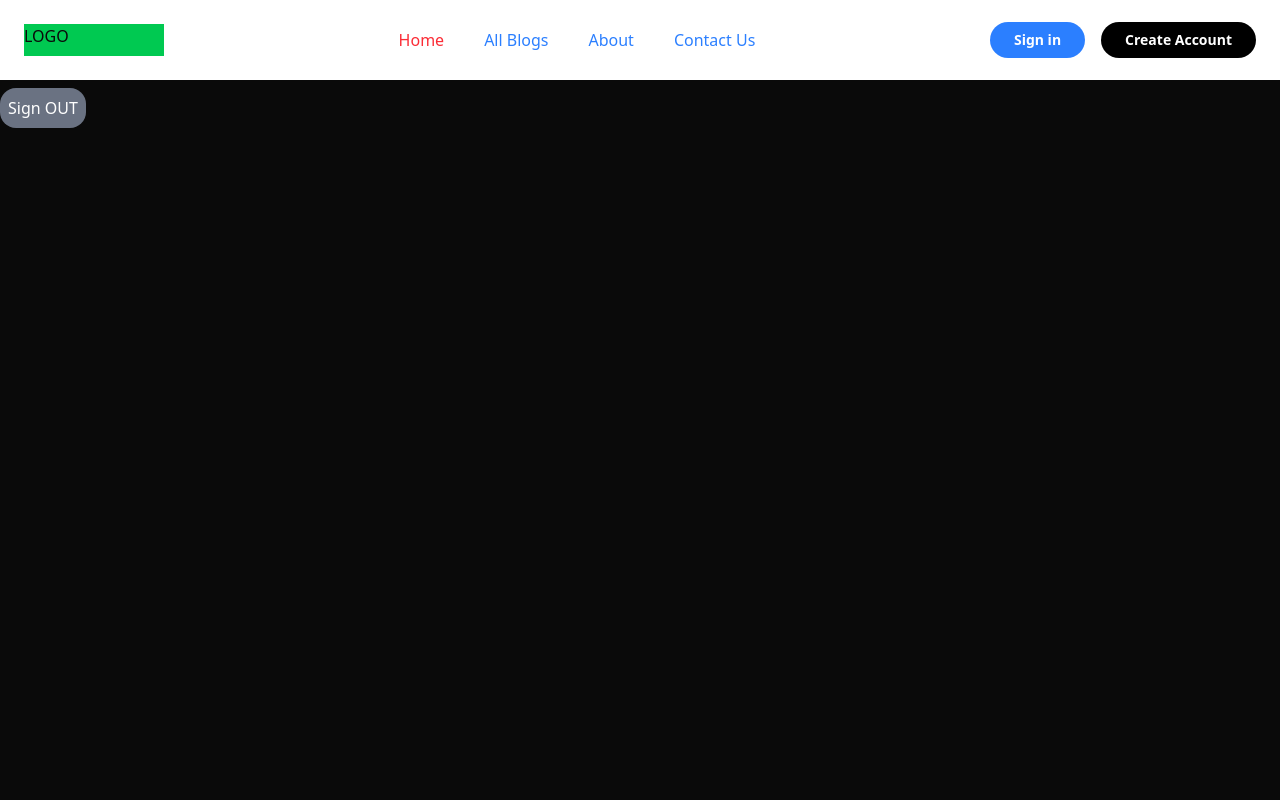
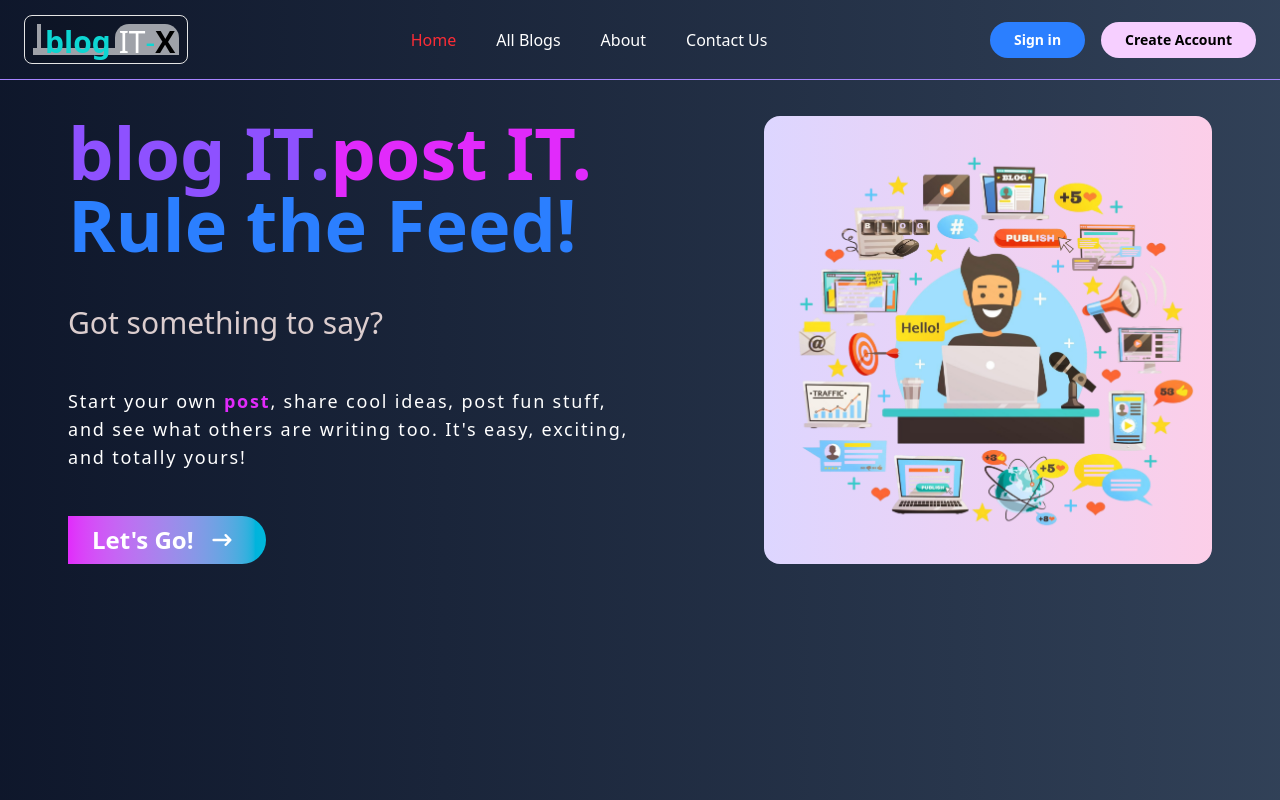
Before and after one commit to srmaharana1999/srm_blog, a Next.js app: page / in a window 1280 px wide. Built offline with nearby package versions, Linux system fonts and the light colour scheme; no server answers.

Commit message:
feat: add logo

```diff
--- a/app/(content)/page.tsx
+++ b/app/(content)/page.tsx
@@ -1,15 +1,40 @@
-"use client";
-import { signOut } from "next-auth/react";
+import CTA from "@/components/CTA";
+import Image from "next/image";
 
 const Home = () => {
   return (
-    <div className="mt-22">
-      <button
-        onClick={() => signOut()}
-        className="p-2 text-white bg-gray-500 rounded-2xl"
-      >
-        Sign OUT
-      </button>
+    <div className="mt-25 max-w-7xl w-full p-4">
+      <div className="w-11/12 mx-auto flex flex-col-reverse md:flex-row text-white gap-6 md:gap-0">
+        <div className="w-full md:w-1/2 bg-amber-90 flex flex-col gap-6 md:justify-between md:gap-0 text-center md:text-left">
+          <h1 className="text-5xl lg:text-7xl font-semibold ">
+            <text className="text-violet-500">blog IT.</text>
+            <text className="text-fuchsia-500">post IT.</text> <br />
+            <text className="text-blue-500">Rule the Feed!</text>
+          </h1>
+          <h3 className="text-2xl lg:text-3xl text-[#dbcdce] ">
+            Got something to say?{" "}
+          </h3>
+          <p className="md:text-xs lg:text-lg tracking-widest">
+            Start your own{" "}
+            <text className="text-fuchsia-500 font-semibold">post</text>, share
+            cool ideas, post fun stuff, and see what others are writing too.
+            It&apos;s easy, exciting, and totally yours!
+          </p>
+          <CTA />
+        </div>
+        <div className="h-full w-full md:w-1/2 justify-items-center md:justify-items-end-safe">
+          <div className="w-fit h-fit bg-gradient-to-r from-violet-200 to-pink-200 rounded-2xl ">
+            <div className="relative w-[80vw] md:w-[35vw] aspect-square">
+              <Image
+                src="/images/hero-image.png"
+                alt="hero_image"
+                fill
+                className="object-contain"
+              />
+            </div>
+          </div>
+        </div>
+      </div>
     </div>
   );
 };
--- a/app/globals.css
+++ b/app/globals.css
@@ -63,7 +63,7 @@
   --border: oklch(0.922 0 0);
   --input: oklch(0.922 0 0);
   --ring: oklch(0.708 0 0);
-  --chart-1: oklch(0.646 0.222 41.116);
+  --chart-1: oklch(0.7925 0.1347 192.37);
   --chart-2: oklch(0.6 0.118 184.704);
   --chart-3: oklch(0.398 0.07 227.392);
   --chart-4: oklch(0.828 0.189 84.429);
@@ -117,6 +117,15 @@
     @apply border-border outline-ring/50;
   }
   body {
-    @apply bg-foreground text-foreground;
+    @apply bg-gradient-to-r from-slate-900 to-slate-700 text-foreground;
   }
 }
+
+@layer components {
+  .lower-bar {
+    @apply relative w-fit after:block after:content-[''] after:h-[7px] after:w-full after:bg-white/60;
+  }
+  .left-bar {
+    @apply relative h-6 before:block before:content-[''] before:w-1 before:bg-white/60;
+  }
+}
--- /dev/null
+++ b/components/CTA/index.tsx
@@ -0,0 +1,16 @@
+import { HiArrowNarrowRight } from "react-icons/hi";
+
+const CTA = () => {
+  return (
+    <div>
+      <button
+        type="button"
+        className="pr-8 p-6 text-2xl text-left font-semibold py-2 bg-gradient-to-r from-fuchsia-500 to-cyan-500 rounded-full md:rounded-l-none mx-auto md:mx-0 flex items-center gap-4"
+      >
+        Let&apos;s Go! <HiArrowNarrowRight />
+      </button>
+    </div>
+  );
+};
+
+export default CTA;
--- a/components/NavBar/NavLink.tsx
+++ b/components/NavBar/NavLink.tsx
@@ -9,7 +9,7 @@ const NavLink = ({ label, href }: INavLinkProps) => {
   const pathname = usePathname();
   const active = pathname === href;
   return (
-    <li className={`text-blue-500 ${active ? "text-red-500" : ""}`}>
+    <li className={` ${active ? "text-red-500" : "text-white"}`}>
       <Link href={href}>{label}</Link>
     </li>
   );
--- a/components/NavBar/index.tsx
+++ b/components/NavBar/index.tsx
@@ -11,10 +11,19 @@ const NavBar = () => {
   const { data: session } = useSession();
   console.log("from navbar", session);
   return (
-    <div className="fixed top-0 left-1/2 -translate-x-1/2 max-w-7xl w-full h-20 mx-auto bg-white flex justify-between items-center px-6 ">
-      <div className="h-7 w-25 lg:w-35 lg:h-8 bg-green-500">LOGO</div>
+    <div className="group fixed top-0 left-1/2 -translate-x-1/2 max-w-7xl w-full h-20 mx-auto text-black flex justify-between items-center px-6 border-b-1 border-violet-400 z-30 ">
+      <div className="text-white lower-bar border-1 p-2 rounded-md bg-black/15">
+        <div className="flex text-3xl text-chart-1 left-bar pl-1">
+          <span className="text-chart-1 font-semibold px-1">blog</span>
+
+          <div className="flex bg-white/60 rounded-t-xl px-1">
+            <p className="text-white group-hover:text-black">IT </p>&#45;
+            <p className="text-black group-hover:text-white font-bold">X</p>
+          </div>
+        </div>
+      </div>
       <div>
-        <ul className="list-none hidden lg:flex gap-10 text-md">
+        <ul className="list-none hidden lg:flex gap-10 text-md ">
           <NavLink label="Home" href="/" />
           <NavLink label="All Blogs" href="#" />
           <NavLink label="About" href="#" />
@@ -32,7 +41,7 @@ const NavBar = () => {
             </Link>
             <Link
               href="/sign-up/verify-email"
-              className="text-white bg-black px-6 py-2 rounded-3xl text-sm font-bold"
+              className="text-black bg-fuchsia-200 px-6 py-2 rounded-3xl text-sm font-bold"
             >
               Create Account
             </Link>
@@ -64,7 +73,7 @@ const NavBar = () => {
       <div
         className={`${
           open ? "translate-x-0" : "-translate-x-[100vw]"
-        } w-full absolute left-0 lg:hidden top-full h-[calc(100vh-80px)] origin-top bg-white transition-all duration-500 flex flex-col justify-center items-center`}
+        } w-full absolute left-0 lg:hidden top-full h-[calc(100vh-80px)] origin-top bg-gradient-to-r from-slate-900 to-slate-700 transition-all duration-500 flex flex-col justify-center items-center`}
       >
         <ul className="list-none text-xl flex flex-col justify-center items-center gap-10">
           <NavLink label="Home" href="/" />
--- a/middleware.ts
+++ b/middleware.ts
@@ -38,13 +38,7 @@ export default withAuth(
 
 export const config = {
     matcher:[
-        /*
-            * Match all request paths except:
-            * - _next/static (static files)
-            * - _next/image (image optimization files)
-            * - favicon.ico (favicon file)
-            * - public folder
-        */
-        "/((?!_next/static|_next/image|favicon.ico|public/).*)",
+
+       "/((?!_next/static|_next/image|favicon.ico|images|fonts|media|uploads|logo|.*\\.png$|.*\\.jpg$|.*\\.webp$).*)",
     ]
 }
```
Also changed, not shown: public/hero-image.png (added), public/images/hero-image.png (added).
